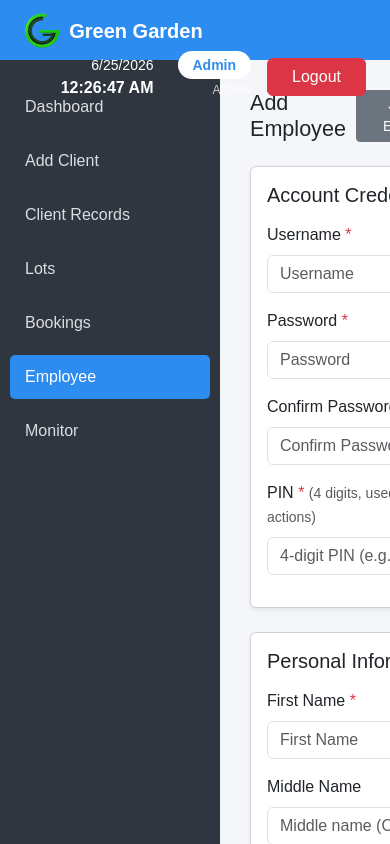
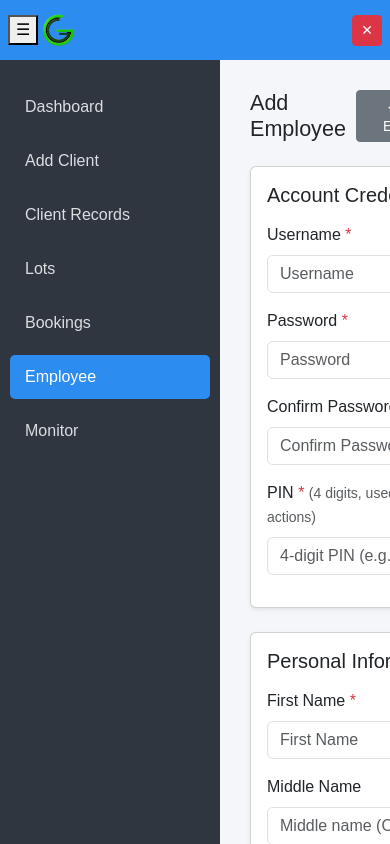
Before and after one commit to Mito2399/GG, a Django app: page /add-employee/ in a window 390 px wide; the page is wider, and only the part inside the window is pictured. Shown: the top 844 px of that part. Run offline with Django 5.2, Linux system fonts and the light colour scheme; a user stored in the database is signed in; data comes from the database, SQL or seed files in the repository; parts of the project's set-up code (start-up, migrations or seed data) failed here and were passed over.

Commit message:
Update base.html

```diff
--- a/GG/app/templates/app/base.html
+++ b/GG/app/templates/app/base.html
@@ -16,40 +16,62 @@
 
 <body>
 
-<!-- TOP NAVBAR — fixed-top keeps it pinned while scrolling -->
-<nav class="navbar navbar-dark topbar fixed-top px-4">
-  <a class="navbar-brand d-flex align-items-center" href="{% url 'homepage' %}">
-    <img src="{% static 'img/landing/logo.png' %}" height="35" class="me-2" alt="Green Garden Logo">
-    <span class="fw-bold text-white">Green Garden</span>
+<!-- ── TOP NAVBAR ─────────────────────────────────────────────────────────── -->
+<nav class="navbar navbar-dark topbar fixed-top px-2 px-md-4">
+
+  <!-- Hamburger — visible only on tablet/mobile (< 992px) -->
+  <button class="sidebar-toggle" id="sidebarToggle" aria-label="Open navigation" type="button">
+    &#9776;
+  </button>
+
+  <!-- Brand -->
+  <a class="navbar-brand d-flex align-items-center me-auto ms-1 ms-md-0" href="{% url 'homepage' %}">
+    <img src="{% static 'img/landing/logo.png' %}" height="32" class="me-2" alt="Green Garden Logo">
+    <span class="fw-bold text-white d-none d-sm-inline">Green Garden</span>
   </a>
-  <div class="ms-auto d-flex align-items-center">
-    <div class="me-4 text-end text-white">
+
+  <!-- Right side -->
+  <div class="d-flex align-items-center gap-1 gap-md-2">
+
+    <!-- Date & time — hidden below lg -->
+    <div class="me-2 text-end text-white d-none d-lg-block">
       <div id="date" class="small"></div>
       <div id="time" class="fw-bold"></div>
     </div>
-    <div class="me-2 text-end">
-      <span class="admin-box">{{ user.username|title }}</span>
-      <br>
-      <small class="text-white opacity-75" style="font-size:12px;">
+
+    <!-- Username + role — hidden below md -->
+    <div class="me-1 me-md-2 text-end d-none d-md-block">
+      <span class="admin-box">{{ user.username|title }}</span><br>
+      <small class="text-white opacity-75" style="font-size:11px;">
         {% if user.is_superuser or user.username == "admin" %}ADMIN
         {% else %}{{ user.userlog.role|default:"—" }}
         {% endif %}
       </small>
     </div>
-    <form method="POST" action="{% url 'logout' %}" class="ms-2">
+
+    <!-- Logout -->
+    <form method="POST" action="{% url 'logout' %}">
       {% csrf_token %}
-      <button type="submit" class="btn btn-danger px-4">Logout</button>
+      <button type="submit" class="btn btn-danger btn-sm px-2 px-md-4">
+        <span class="d-none d-md-inline">Logout</span>
+        <!-- Icon-only on very small screens -->
+        <span class="d-md-none" aria-hidden="true">&#x2715;</span>
+      </button>
     </form>
+
   </div>
 </nav>
 
-<!-- Spacer: pushes everything below the 60px fixed topbar -->
+<!-- Spacer: pushes content below the 60px fixed topbar -->
 <div style="height:60px;"></div>
+
+<!-- ── SIDEBAR OVERLAY (mobile tap-to-close) ─────────────────────────────── -->
+<div class="sidebar-overlay" id="sidebarOverlay"></div>
 
 <div class="d-flex">
 
-<!-- SIDEBAR -->
-<div class="sidebar">
+  <!-- ── SIDEBAR ────────────────────────────────────────────────────────── -->
+  <div class="sidebar" id="mainSidebar">
     <ul class="nav flex-column">
       <li class="nav-item">
         <a class="nav-link {% block nav_dashboard %}{% endblock %}"
@@ -85,7 +107,7 @@
     </ul>
   </div>
 
-<!-- MAIN CONTENT -->
+  <!-- ── MAIN CONTENT ───────────────────────────────────────────────────── -->
   <div class="{% block wrapper_class %}content{% endblock %}">
     {% if messages %}
     <div class="mb-3">
@@ -99,20 +121,21 @@
     {% endif %}
     {% block content %}{% endblock %}
   </div>
-</div>
+
+</div><!-- /.d-flex -->
 
 {% block modals %}{% endblock %}
 
-<!-- RESTRICTED ACCESS MODAL -->
+<!-- ── RESTRICTED ACCESS MODAL ───────────────────────────────────────────── -->
 <div class="modal fade" id="restrictedModal" tabindex="-1" aria-hidden="true">
 <div class="modal-dialog modal-sm modal-dialog-centered">
 <div class="modal-content border-0 shadow">
   <div class="modal-header bg-warning text-dark border-0">
-    <h5 class="modal-title fw-bold">⚠️ Access Restricted</h5>
+    <h5 class="modal-title fw-bold">&#9888;&#65039; Access Restricted</h5>
     <button type="button" class="btn-close" data-bs-dismiss="modal"></button>
   </div>
   <div class="modal-body text-center py-4">
-    <div style="font-size:2.5rem">🔒</div>
+    <div style="font-size:2.5rem">&#128274;</div>
     <p class="mt-3 mb-1 fw-semibold" id="restricted-msg">
       You don't have permission to perform this action.
     </p>
@@ -129,6 +152,7 @@
         integrity="sha384-C6RzsynM9kWDrMNeT87bh95OGNyZPhcTNXj1NW7RuBCsyN/o0jlpcV8Qyq46cDfL"
         crossorigin="anonymous"></script>
 
+<!-- User data for JS role checks -->
 <div id="gg-user-data"
      data-is-admin="{{ user.is_superuser|yesno:'true,false' }}"
      data-username="{{ user.username }}"
@@ -136,6 +160,7 @@
      style="display:none"></div>
 
 <script>
+/* ── User role context ──────────────────────────────────────────────────── */
 (function () {
   const el = document.getElementById('gg-user-data');
   const d  = el ? el.dataset : {};
@@ -163,6 +188,7 @@ function requireRole(roles, message) {
   return true;
 }
 
+/* ── Clock ──────────────────────────────────────────────────────────────── */
 (function () {
   const dateEl = document.getElementById("date");
   const timeEl = document.getElementById("time");
@@ -175,6 +201,56 @@ function requireRole(roles, message) {
   setInterval(updateClock, 1000);
   updateClock();
 })();
+
+/* ── Responsive Sidebar Toggle ──────────────────────────────────────────── */
+(function () {
+  const toggle  = document.getElementById('sidebarToggle');
+  const sidebar = document.getElementById('mainSidebar');
+  const overlay = document.getElementById('sidebarOverlay');
+
+  if (!toggle || !sidebar || !overlay) return;
+
+  function openSidebar() {
+    sidebar.classList.add('active');
+    overlay.classList.add('active');
+    document.body.style.overflow = 'hidden'; // prevent background scroll
+  }
+
+  function closeSidebar() {
+    sidebar.classList.remove('active');
+    overlay.classList.remove('active');
+    document.body.style.overflow = '';
+  }
+
+  toggle.addEventListener('click', function () {
+    if (sidebar.classList.contains('active')) {
+      closeSidebar();
+    } else {
+      openSidebar();
+    }
+  });
+
+  // Tap the dim overlay to close
+  overlay.addEventListener('click', closeSidebar);
+
+  // Close when a sidebar nav link is tapped on mobile
+  sidebar.querySelectorAll('.nav-link').forEach(function (link) {
+    link.addEventListener('click', function () {
+      if (window.innerWidth < 992) {
+        closeSidebar();
+      }
+    });
+  });
+
+  // If window is resized back to desktop, reset everything
+  window.addEventListener('resize', function () {
+    if (window.innerWidth >= 992) {
+      sidebar.classList.remove('active');
+      overlay.classList.remove('active');
+      document.body.style.overflow = '';
+    }
+  });
+})();
 </script>
 
 {% block extra_js %}{% endblock %}
```
Lines whose indentation alone changed are shown as unchanged.
